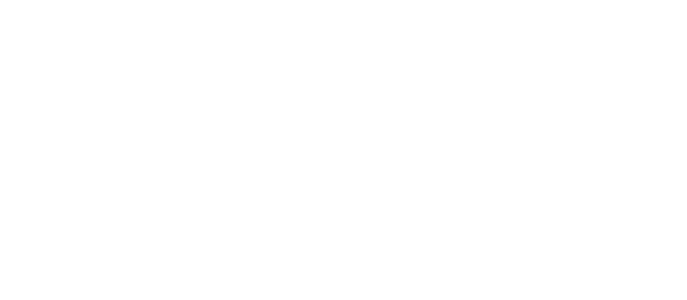
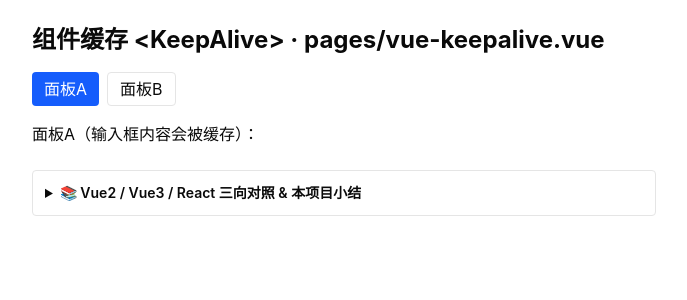
Before and after one commit to 1256807020/social-basic, a Nuxt app: page /vue-keepalive in a window 1280 px wide. Before the commit this address had no page. Shown: the top 300 px of the page, without its empty margins (296-983 px from the left). Built offline with nearby package versions, Linux system fonts and the light colour scheme.

Commit message:
docs(vue-keepalive): Vue3 中级知识点示例（顶部实战定位 + 文末 Vue2/Vue3/React 三向对照）

```diff
--- /dev/null
+++ b/app/pages/vue-keepalive.vue
@@ -0,0 +1,54 @@
+<script setup lang="ts">
+// ───────────────────────────────────────────────────────────
+// 从 Vue2 升级到 Vue3（缓存篇）· &lt;KeepAlive&gt;
+// · Vue2：&lt;keep-alive&gt; 同写法；
+// · Vue3：&lt;KeepAlive&gt; 包动态组件，切换时不销毁实例（保留状态/滚动/输入框）；
+// · React 对照：无原生，靠状态提升 / 路由缓存（如 react-router 的 cache）。
+// 📌 实战定位：组件缓存【了解即可·进阶】；Tab 切换保表单、保滚动位置常用。
+// 🧭 学习模式：🔧固定写法=&lt;KeepAlive&gt;&lt;component :is="..."&gt;；👉=练习点（已填）；文末 <details> 有 Vue2/Vue3/React 三向对照。
+// ───────────────────────────────────────────────────────────
+import { ref, defineComponent, h } from 'vue'
+
+const A = defineComponent({
+  setup() {
+    const v = ref('')
+    return () => h('div', `面板A（输入框内容会被缓存）：${v.value}`)
+  },
+})
+const B = defineComponent({ setup: () => () => h('div', '面板B（无状态）') })
+const tab = ref<'A' | 'B'>('A')
+// 👉 练习：在两个面板各放一个输入框，切走再切回，看哪个保住了内容
+</script>
+
+<template>
+  <main class="mx-auto max-w-2xl space-y-4 p-6">
+    <h1 class="text-2xl font-bold">组件缓存 &lt;KeepAlive&gt; · pages/vue-keepalive.vue</h1>
+    <div class="flex gap-2">
+      <button class="rounded px-3 py-1" :class="tab === 'A' ? 'bg-blue-600 text-white' : 'border'" @click="tab = 'A'">面板A</button>
+      <button class="rounded px-3 py-1" :class="tab === 'B' ? 'bg-blue-600 text-white' : 'border'" @click="tab = 'B'">面板B</button>
+    </div>
+    <KeepAlive>
+      <component :is="tab === 'A' ? A : B" />
+    </KeepAlive>
+
+    <details class="mt-6 rounded border p-3 text-sm">
+      <summary class="cursor-pointer font-semibold">📚 Vue2 / Vue3 / React 三向对照 & 本项目小结</summary>
+      <table class="mt-2 w-full border-collapse text-left">
+        <thead>
+          <tr class="border-b">
+            <th class="px-2 py-1">维度</th>
+            <th class="px-2 py-1">Vue2</th>
+            <th class="px-2 py-1">Vue3</th>
+            <th class="px-2 py-1">React</th>
+          </tr>
+        </thead>
+        <tbody>
+          <tr class="border-b"><td class="px-2 py-1">缓存</td><td class="px-2 py-1">&lt;keep-alive&gt;</td><td class="px-2 py-1">&lt;KeepAlive&gt;</td><td class="px-2 py-1">无原生</td></tr>
+          <tr class="border-b"><td class="px-2 py-1">用途</td><td class="px-2 py-1">Tab/路由缓存</td><td class="px-2 py-1">同左</td><td class="px-2 py-1">状态提升</td></tr>
+          <tr class="border-b"><td class="px-2 py-1">钩子</td><td class="px-2 py-1">activated/deactivated</td><td class="px-2 py-1">同左</td><td class="px-2 py-1">—</td></tr>
+        </tbody>
+      </table>
+      <p class="mt-2 text-gray-500">📝 小结：&lt;KeepAlive&gt; 让被切换的组件不销毁，保住内部状态；配 include/exclude 可按名精确控制。</p>
+    </details>
+  </main>
+</template>
```
